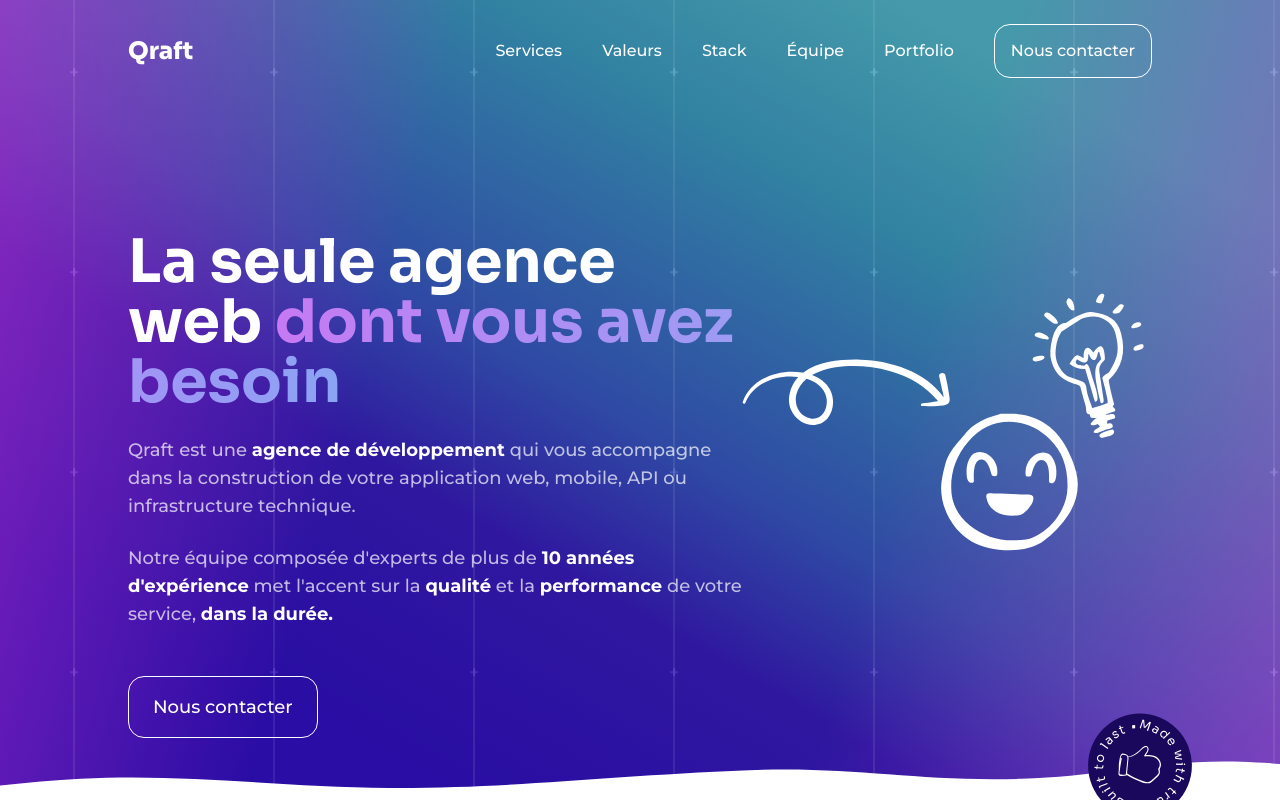
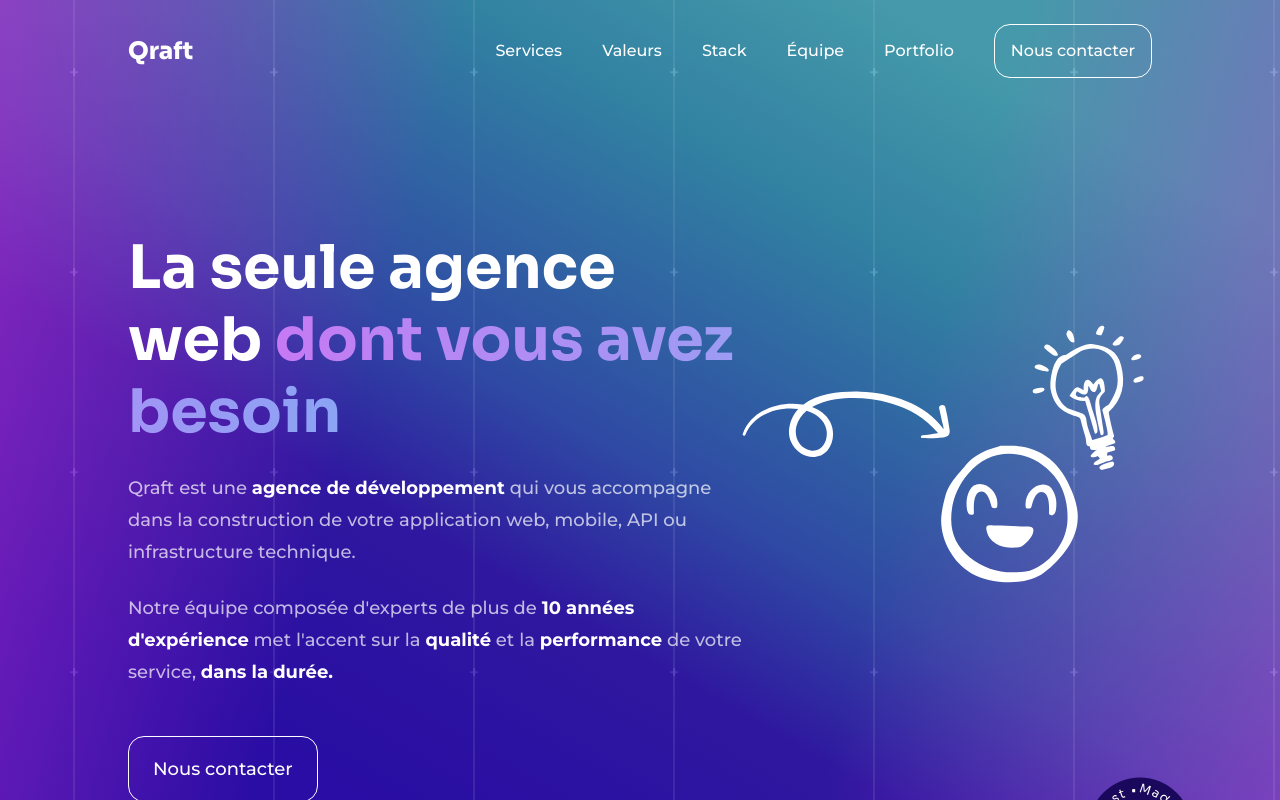
Before and after one commit to qrafttech/website, a Next.js app: page / in a window 1280 px wide. Shown: the top 800 px of the page. Built offline with nearby package versions, Linux system fonts and the light colour scheme.

Commit message:
fix(font size): add more line-height according to design

```diff
--- a/tailwind.config.js
+++ b/tailwind.config.js
@@ -6,7 +6,13 @@ module.exports = {
   theme: {
     extend: {
       fontSize: {
+        sm: ["0.875rem", "1.5rem"],
+        lg: ["1.125rem", "2rem"],
         base: ["1rem", "1.75rem"],
+        "2xl": ["1.5rem", "2.25rem"],
+        "4xl": ["2.25rem", "2.75rem"],
+        "5xl": ["3rem", "3.75rem"],
+        "6xl": ["3.75rem", "4.5rem"],
       },
       fontFamily: {
         sans: ["var(--font-montserrat)", ...fontFamily.sans],
```
